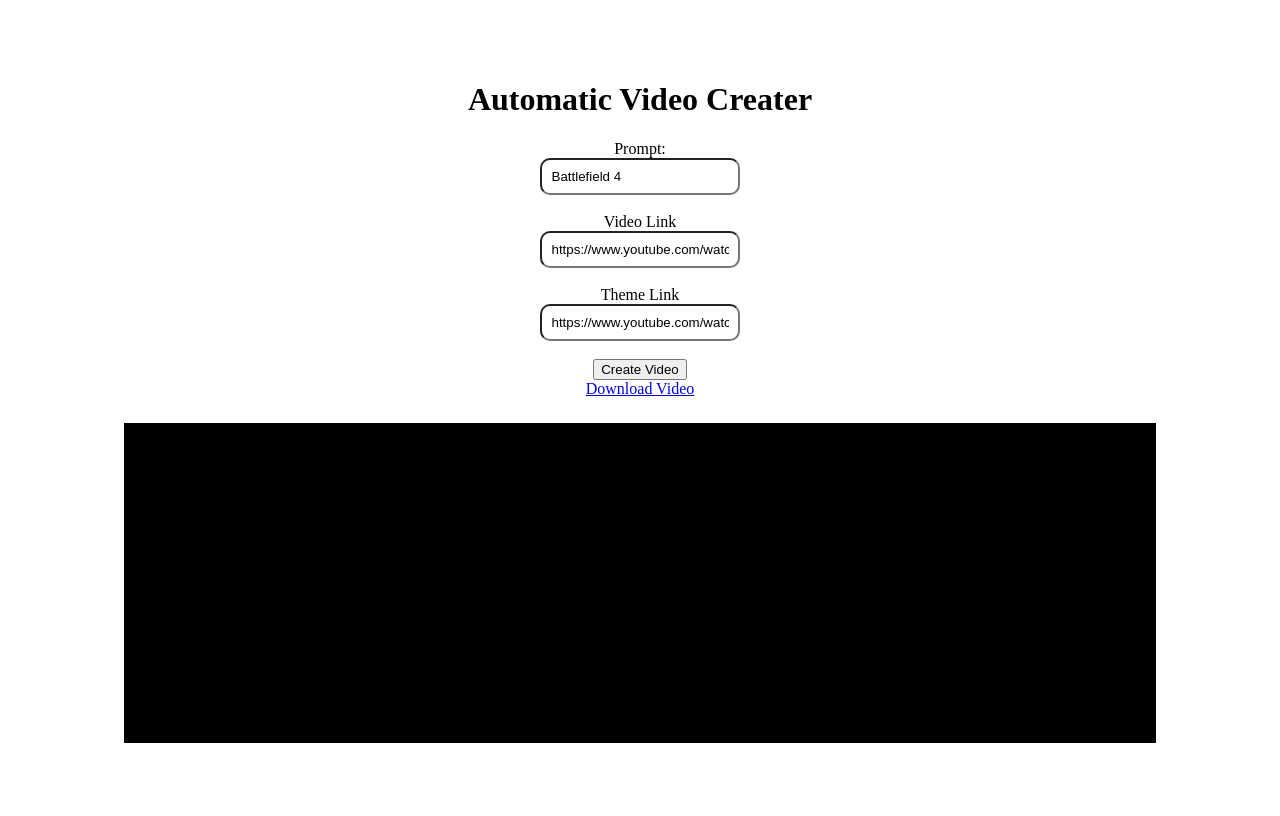
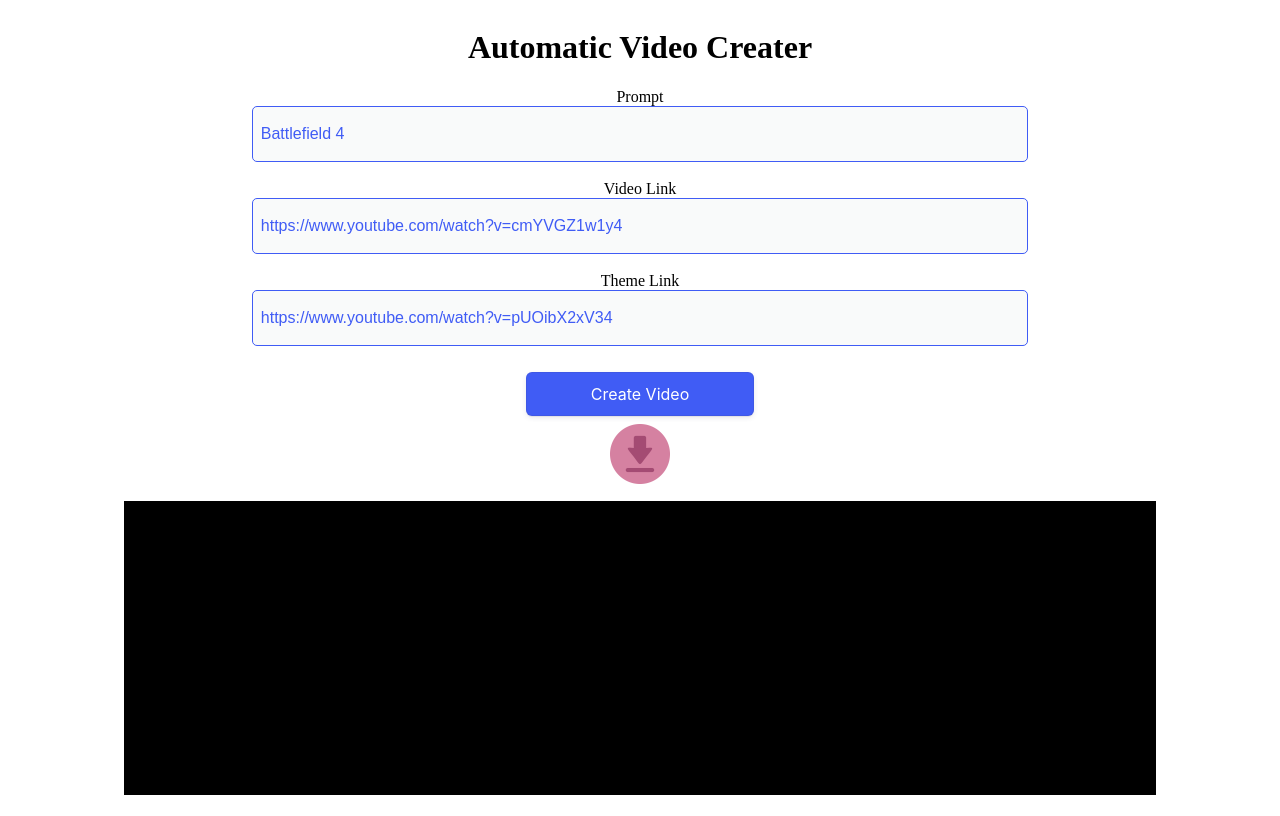
Before and after one commit to Captain-Samy/automatic-video-creator, a Flask app: page / in a window 1280 px wide. Run offline with Flask 2, Linux system fonts and the light colour scheme.

Commit message:
Some Hurencss

```diff
--- a/templates/index.html
+++ b/templates/index.html
@@ -18,29 +18,80 @@
             justify-content: center;
             align-items: center;
             border: 5px;
+            width: 60%;
 
         }
         input{
-            padding: 5%;
-            border-radius: 10px;
-        }
+            width: 100%;
+                border-radius: 5px;
+                background: rgb(249, 250, 250);
+                border: 1px solid #405cf5;
+                font-size: 16px;
+                height: 40px;
+                line-height: 24px;
+                padding: 7px 8px;
+                color: #405cf5;
+                box-shadow: none;
+                }
+        input:focus{
+                    background-color: #fff;
+                    border-color: #a37be2;
+                    box-shadow: 1px 1px 0 #405cf5;
+                }
+
         #log {
-            margin-top: 2%;
             background-color: black;
             color: white;
             font-family: monospace;
             padding: 10px;
             width: 80%;
             height: 300px;
-            overflow-y: scroll;
-  }
+            overflow-y: scroll;}
+
+            /* CSS */
+        .button-9 {
+            appearance: button;
+            backface-visibility: hidden;
+            background-color: #405cf5;
+            border-radius: 6px;
+            border-width: 0;
+            box-shadow: rgba(50, 50, 93, .1) 0 0 0 1px inset,rgba(50, 50, 93, .1) 0 2px 5px 0,rgba(0, 0, 0, .07) 0 1px 1px 0;
+            box-sizing: border-box;
+            color: #fff;
+            cursor: pointer;
+            font-family: -apple-system,system-ui,"Segoe UI",Roboto,"Helvetica Neue",Ubuntu,sans-serif;
+            font-size: 100%;
+            height: 44px;
+            line-height: 1.15;
+            outline: none;
+            overflow: hidden;
+            padding: 0 25px;
+            position: relative;
+            margin: 1vh;
+            text-align: center;
+            text-transform: none;
+            transform: translateZ(0);
+            transition: all .2s,box-shadow .08s ease-in;
+            user-select: none;
+            -webkit-user-select: none;
+            touch-action: manipulation;
+            width: 30%;
+            }
+
+        .button-9:disabled {
+            cursor: default;
+            }
+
+        .button-9:focus {
+            box-shadow: rgba(50, 50, 93, .1) 0 0 0 1px inset, rgba(50, 50, 93, .2) 0 6px 15px 0, rgba(0, 0, 0, .1) 0 2px 2px 0, rgba(50, 151, 211, .3) 0 0 0 4px;
+            }
 </style>
     </style>
 </head>
 <body>
     <h1>Automatic Video Creater</h1>
     <div id="inputs">
-        <label for="topic">Prompt:</label>
+        <label for="topic">Prompt</label>
         <input type="text" name="topic" id="topic" value="Battlefield 4"><br>
 
         <label for="videoLink">Video Link</label>
@@ -49,8 +100,8 @@
         <label for="themeLink">Theme Link</label>
         <input type="text" name="themeLink" id="themeLink" value="https://www.youtube.com/watch?v=pUOibX2xV34"><br>
 
-        <button onclick="runScript()" type="submit">Create Video</button>
-        <a href="{{ url_for('download_file', filename='output.mp4') }}">Download Video</a>
+        <button class="button-9" onclick="runScript()" type="submit">Create Video</button>
+        <a href="{{ url_for('download_file', filename='output.mp4') }}"><img src="{{url_for('static', filename='download_Icon.png')}}" width="60" height="60"></a>
     </div>
     <div id="output"></div>
     <pre id="log"></pre>
```
Also changed, not shown: static/download_Icon.png (added).
